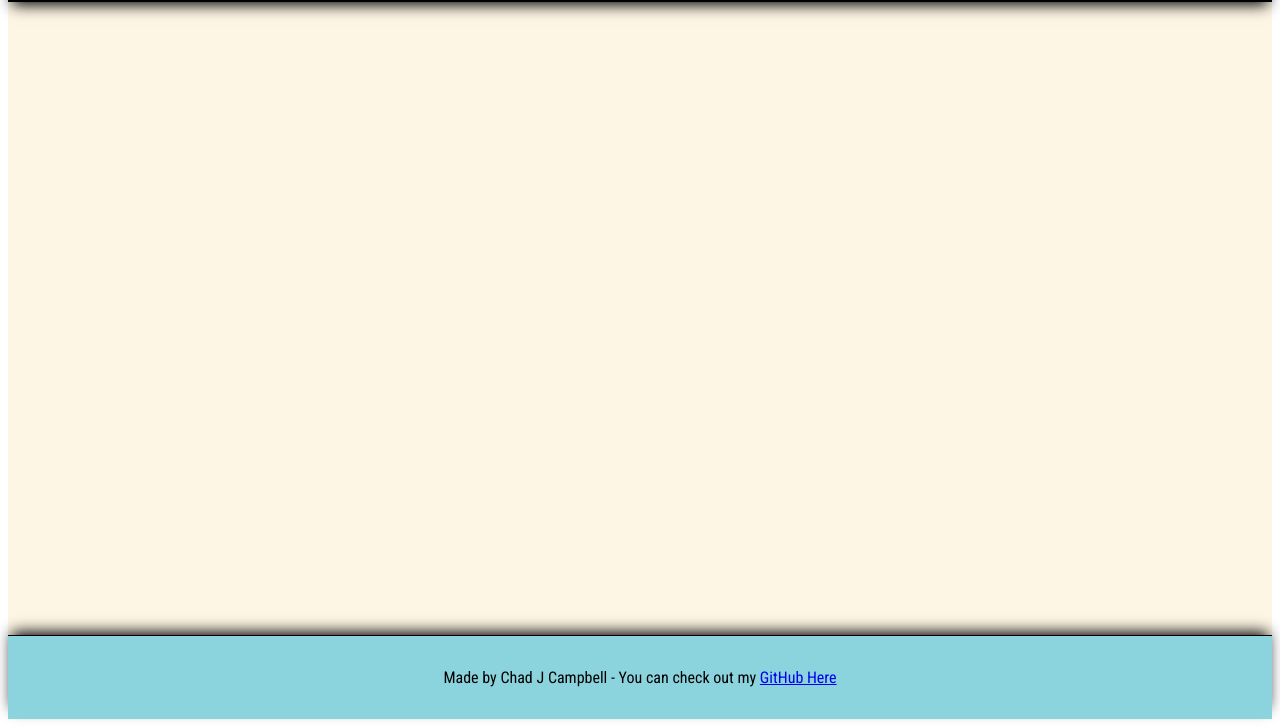
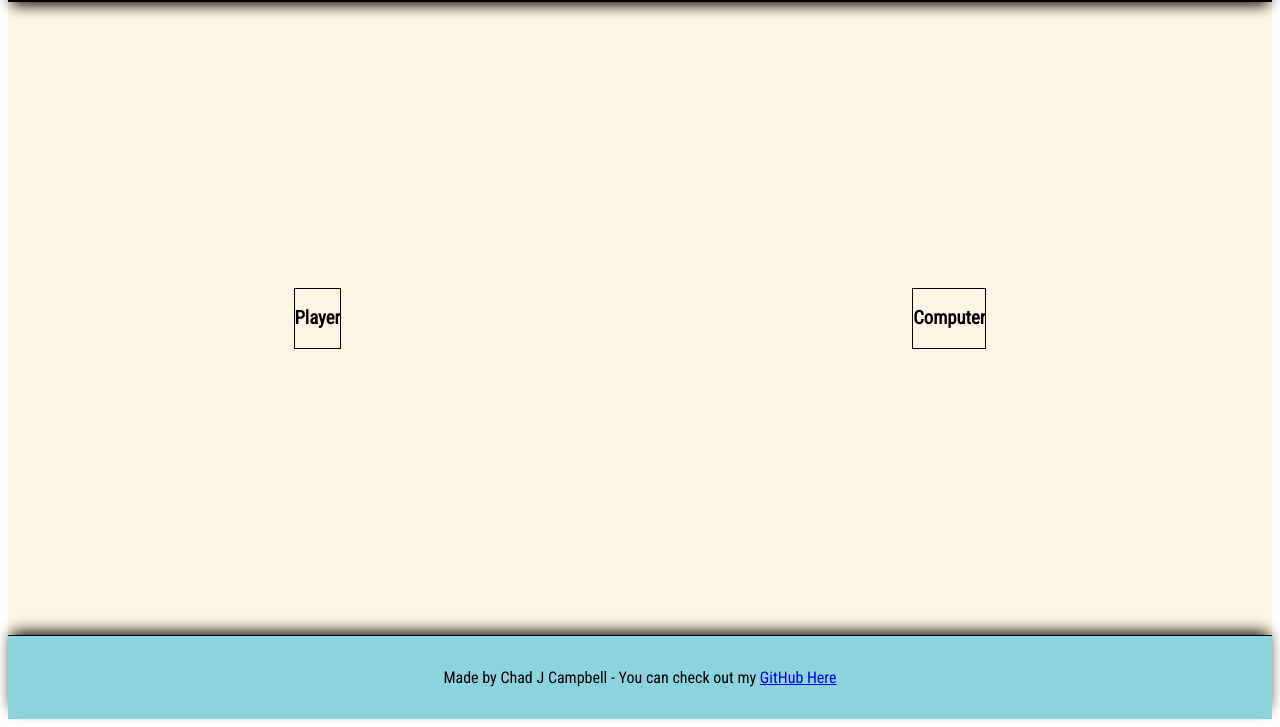
Before and after one commit to chadjcampbell/battleshipJS, a website built with webpack: page dist/index.html in a window 1280 px wide. Shown: the part 89-816 px from the top of the page. Built offline with Linux system fonts and the light colour scheme.

Commit message:
html hard coded player areas

```diff
--- a/src/style.scss
+++ b/src/style.scss
@@ -14,6 +14,8 @@
 }
 main {
   display: flex;
+  align-items: center;
+  justify-content: space-around;
   overflow: auto;
   height: 100%;
   background-color: #fef6e4;
@@ -41,3 +43,7 @@
   border-top: 1px solid black;
   box-shadow: 0px -7px 14px -4px rgba(0, 0, 0, 1);
 }
+
+.board {
+  border: black solid 1px;
+}
```
Also changed, not shown: dist/index.html, dist/main.js.
